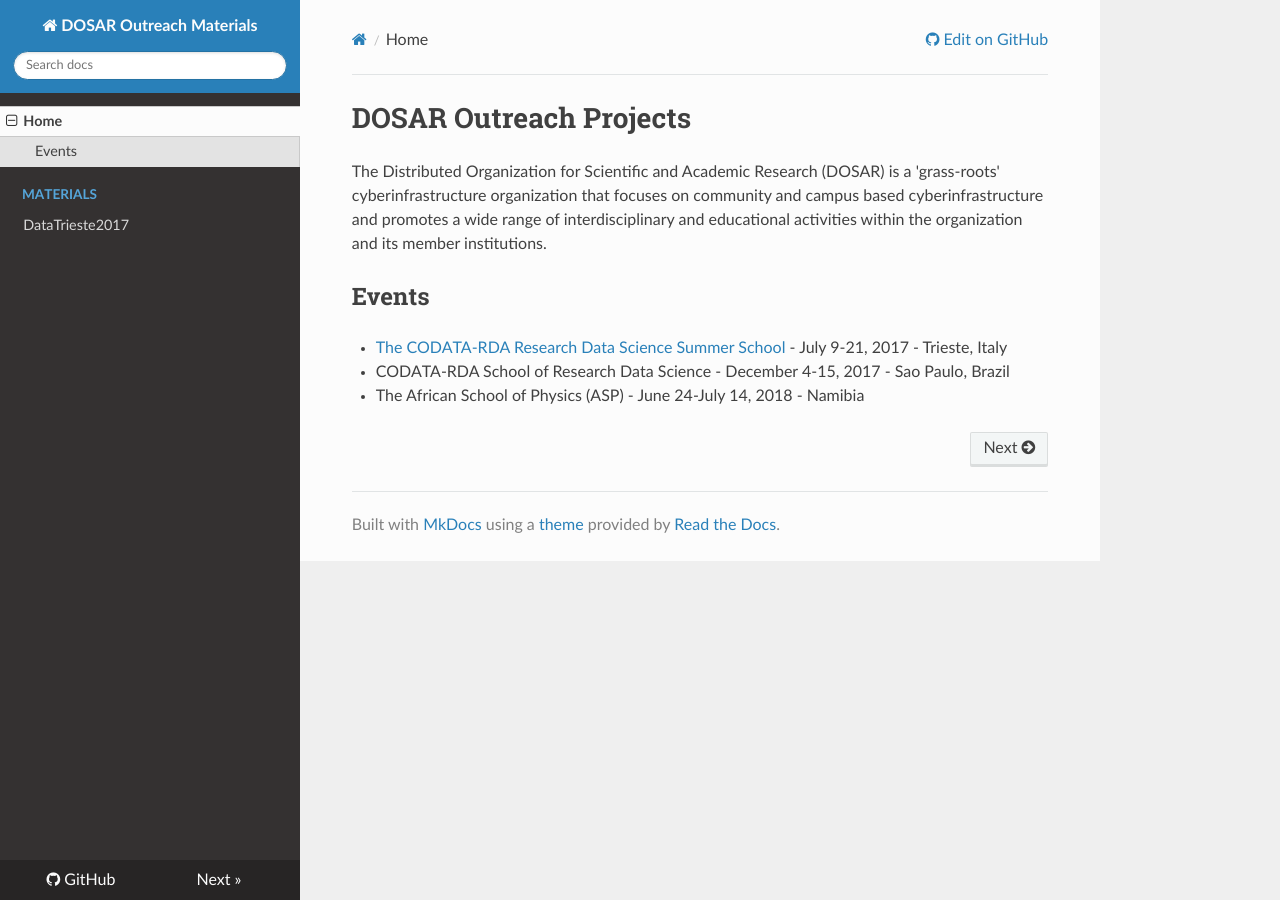
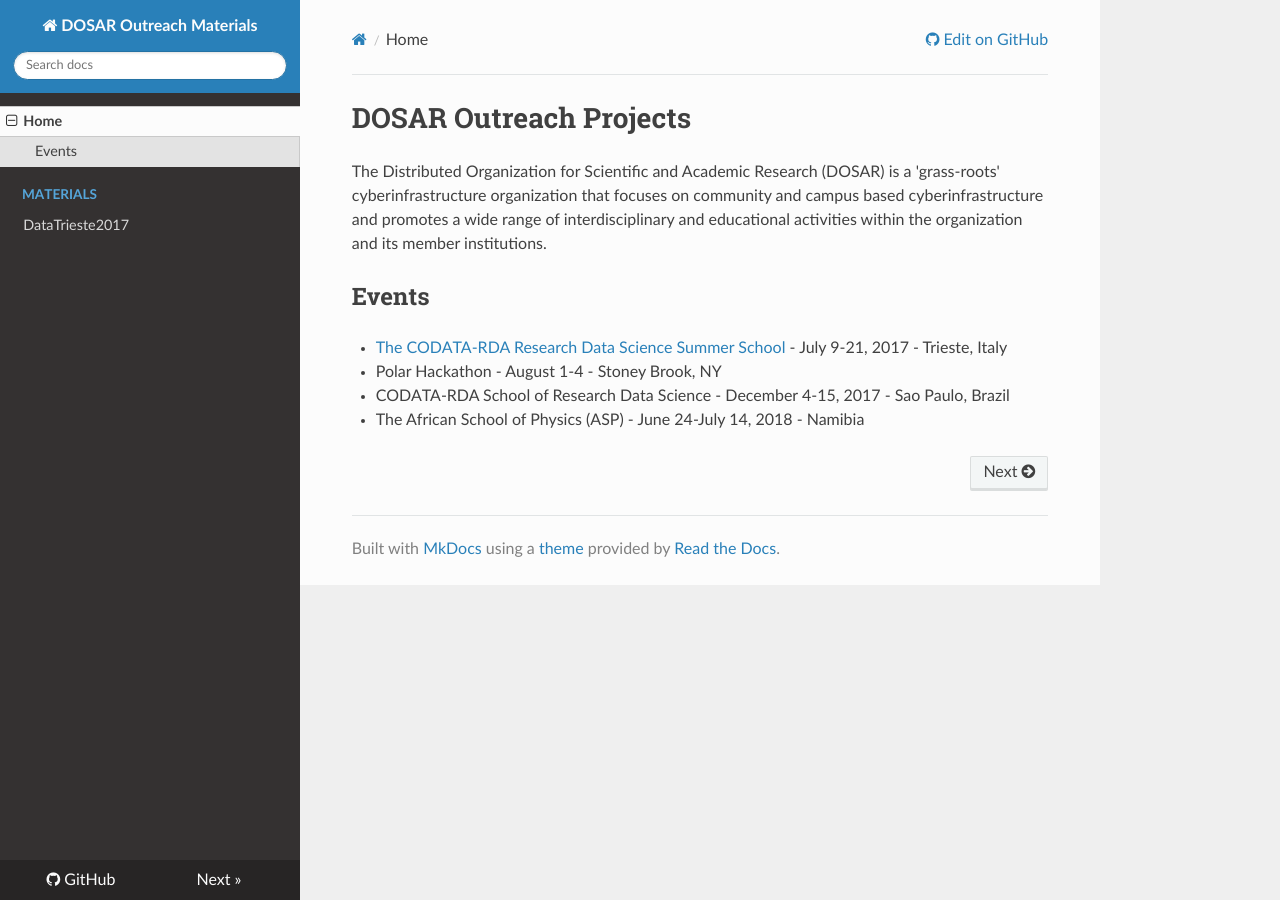
Before and after one commit to opensciencegrid/dosar, an MkDocs documentation site: the page built from docs/index.md, in a window 1280 px wide. Built offline with MkDocs 1.6.1, drawn with Linux system fonts in a browser that asks for light colours; nearby versions of some CDN libraries; old or Windows-style settings are respelled for this version of MkDocs.

Commit message:
Update index.md

```diff
--- a/docs/index.md
+++ b/docs/index.md
@@ -4,5 +4,6 @@ The Distributed Organization for Scientific and Academic Research (DOSAR) is a '
 
 ## Events
    * [The CODATA-RDA Research Data Science Summer School](https://opensciencegrid.github.io/dosar/Materials/DT2017/) - July 9-21, 2017 - Trieste, Italy
+   * Polar Hackathon - August 1-4 - Stoney Brook, NY
    * CODATA-RDA School of Research Data Science - December 4-15, 2017 - Sao Paulo, Brazil
    * The African School of Physics (ASP) - June 24-July 14, 2018 - Namibia
```
